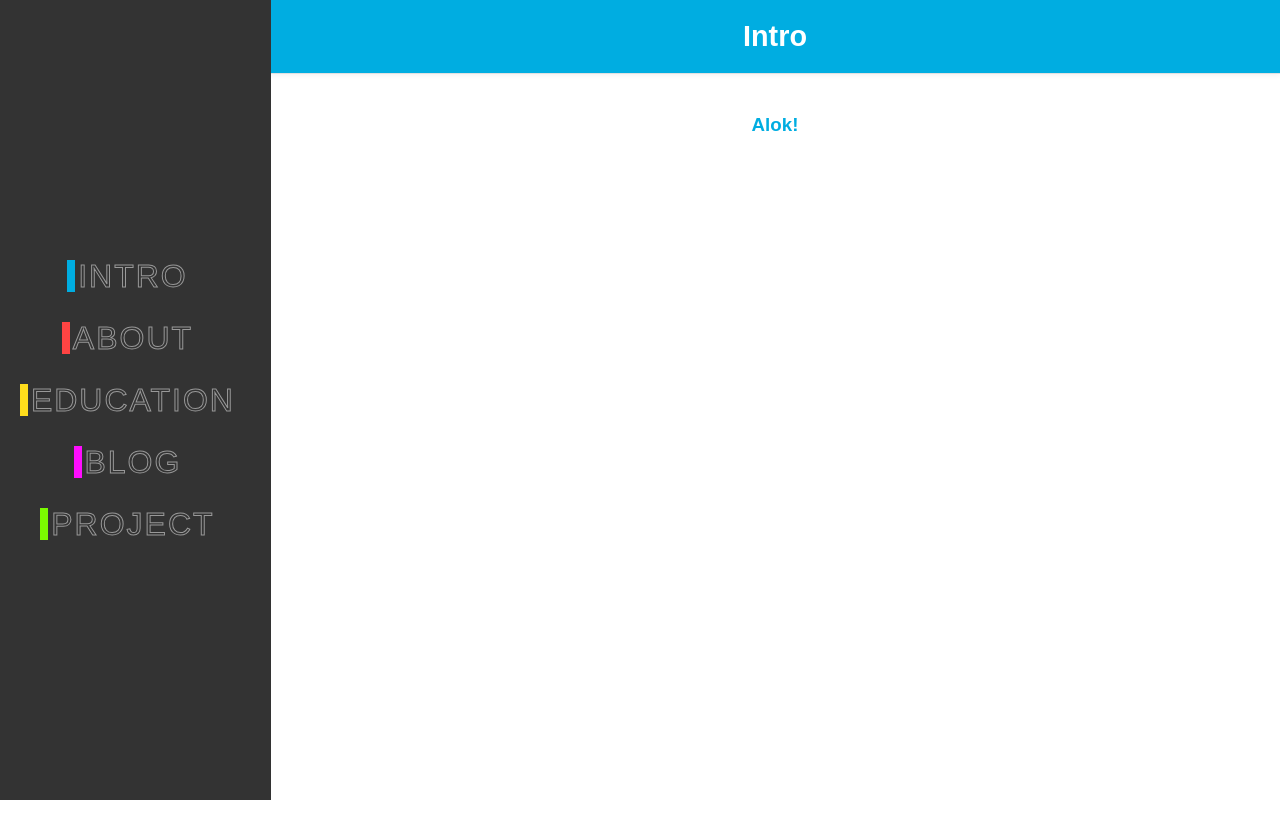
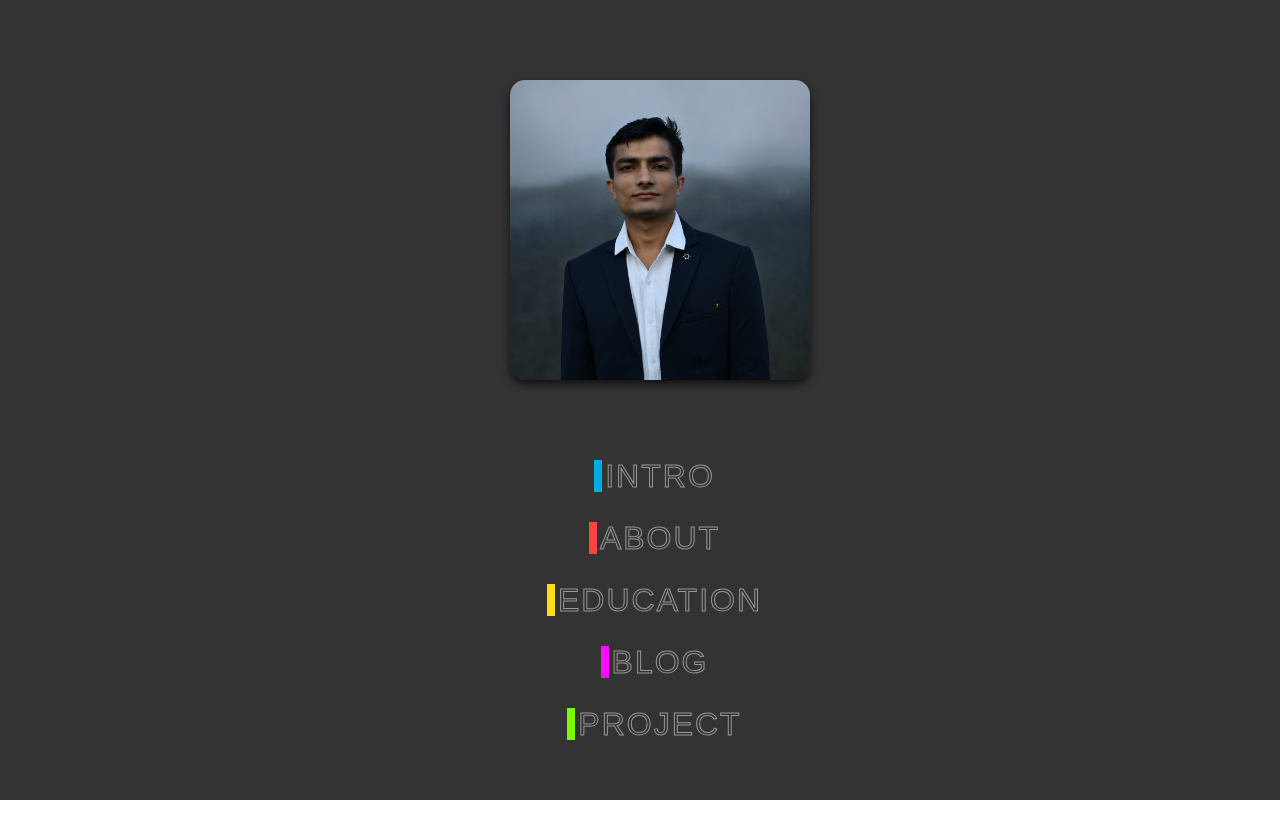
Before and after one commit to Pseudophoenix/Portfolio, a React app: page / in a window 1280 px wide. Shown: the top 838 px of the page. Built offline with nearby package versions, Linux system fonts and the light colour scheme; the HTML template or start-up script is replaced by a standard one.

Commit message:
Photo Added

```diff
--- a/src/CardMenu.css
+++ b/src/CardMenu.css
@@ -9,11 +9,19 @@
   z-index: 100;
   padding-left: 20px;
   padding-right: 25px;
+  justify-content: space-evenly;
   /* transition: linear 0.5s ease-in-out; */
 }
 
 .menu-container-visible {
-  /* left: 0;  */
+  display: flex;
+  flex-direction: column-reverse;
+}
+
+.menu-container-hidden {
+  display: flex;
+  flex-direction: column-reverse;
+
 }
 
 .menu {
@@ -75,6 +83,8 @@
 @media (max-width: 768px) {
   .menu-container {
     transition: left 0.5s linear;
+    flex-direction: column-reverse;
+    /* flex-wrap: wrap-reverse; */
   }
 
   .menu-container-hidden {
@@ -111,3 +121,33 @@
     background-color: white;
   }
 }
+
+.menu-background {
+  position: relative; /* Changed from absolute to relative for better flow */
+  justify-content: center;
+  align-items: center;
+  width: 65%;
+  max-width: 300px; /* Adjust this as needed */
+  aspect-ratio: 1/1; /* Ensures perfect square container */
+  margin: 0 auto;
+  background-color: hwb(0 20% 80%);
+  z-index: -1;
+  padding: 20px; /* Reduced padding for better proportions */
+}
+
+.menu-background img {
+  width: 100%;
+  height: 100%;
+  border-radius: 5%;
+  object-fit: cover;
+  aspect-ratio: 1/1; /* Ensures image maintains square proportions */
+  box-shadow: 0 4px 8px rgba(0, 0, 0, 0.689);
+  transition: transform 0.5s, box-shadow 0.5s;
+}
+
+/* Optional hover effect */
+.menu-background img:hover {
+  transform: scale(1.05);
+  box-shadow: 0 6px 12px rgba(0, 0, 0, 0.8);
+  transition: transform 0.5s, box-shadow 0.5s;
+}
--- a/src/CardMenu.jsx
+++ b/src/CardMenu.jsx
@@ -1,28 +1,75 @@
 import { NavLink } from 'react-router-dom';
 import './CardMenu.css';
-
-const CardMenu = ({isNavBarClosed,setIsNavBarClosed}) => {
+import alok from './assets/alok.jpg';
+import { useLocation } from 'react-router-dom';
+import { useNavigate } from 'react-router-dom';
+const CardMenu = ({ isNavBarClosed, setIsNavBarClosed }) => {
+  const location = useLocation();
+  const navigate = useNavigate();
+  const handleImageClick = () => {
+    // If you want to navigate to home on click, you should use useNavigate hook
+    navigate('/');
+  };
 
   return (
-    <div className={`menu-container ${!isNavBarClosed?'menu-container-hidden':'menu-container-visible'}`} >
-      {/* <button className={isNavBarClosed?'nav-button-closed':'nav-button-open'} onClick={()=>setIsNavBarClosed(!isNavBarClosed)}>X</button> */}
+    <div
+      className={`menu-container ${isNavBarClosed ? 'menu-container-visible' : 'menu-container-hidden'}`}
+      style={location.pathname === '/' ? { width: '100%' } : {}}
+    >
       <ul className="menu">
         <li style={{ '--clr': '#00ade1' }}>
-          <NavLink to="/home" data-text="&nbsp;Intro" onClick={()=>setIsNavBarClosed(!isNavBarClosed)}>&nbsp;Intro&nbsp;</NavLink>
+          <NavLink
+            to="/home"
+            data-text="&nbsp;Intro"
+            onClick={() => setIsNavBarClosed(!isNavBarClosed)}
+          >
+            &nbsp;Intro&nbsp;
+          </NavLink>
         </li>
         <li style={{ '--clr': '#ff4443' }}>
-          <NavLink to="/about" data-text="&nbsp;About" onClick={()=>setIsNavBarClosed(!isNavBarClosed)}>&nbsp;About&nbsp;</NavLink>
+          <NavLink
+            to="/about"
+            data-text="&nbsp;About"
+            onClick={() => setIsNavBarClosed(!isNavBarClosed)}
+          >
+            &nbsp;About&nbsp;
+          </NavLink>
         </li>
         <li style={{ '--clr': '#ffdd1c' }}>
-          <NavLink to="/education" data-text="&nbsp;Education" onClick={()=>setIsNavBarClosed(!isNavBarClosed)}>&nbsp;Education&nbsp;</NavLink>
+          <NavLink
+            to="/education"
+            data-text="&nbsp;Education"
+            onClick={() => setIsNavBarClosed(!isNavBarClosed)}
+          >
+            &nbsp;Education&nbsp;
+          </NavLink>
         </li>
         <li style={{ '--clr': '#ff0dff' }}>
-          <NavLink to="/blog" data-text="&nbsp;Blog" onClick={()=>setIsNavBarClosed(!isNavBarClosed)}>&nbsp;Blog&nbsp;</NavLink>
+          <NavLink
+            to="/blog"
+            data-text="&nbsp;Blog"
+            onClick={() => setIsNavBarClosed(!isNavBarClosed)}
+          >
+            &nbsp;Blog&nbsp;
+          </NavLink>
         </li>
         <li style={{ '--clr': '#7bfb00' }}>
-          <NavLink to="/project" data-text="&nbsp;Project" onClick={()=>setIsNavBarClosed(!isNavBarClosed)}>&nbsp;Project&nbsp;</NavLink>
+          <NavLink
+            to="/project"
+            data-text="&nbsp;Project"
+            onClick={() => setIsNavBarClosed(!isNavBarClosed)}
+          >
+            &nbsp;Project&nbsp;
+          </NavLink>
         </li>
       </ul>
+      <div className="menu-background">
+        <img
+          src={alok}
+          alt="Profile"
+          onClick={handleImageClick}
+        />
+      </div>
     </div>
   );
 };
--- a/src/Cards.css
+++ b/src/Cards.css
@@ -33,7 +33,6 @@
     position: relative;
     left: 0%;
     align-items: center;
-
     width: 40px;
     border-color: transparent;
     background-color: transparent;
@@ -48,18 +47,80 @@
     color: var(--clr);
     border: none;
     border-radius: 5px;
-    box-shadow: 0 2px 4px rgba(0, 0, 0, 0.1);
+    cursor: pointer;
+    box-shadow: 0 4px 8px rgba(0, 0, 0, 0.689);
+                /* 0 6px 0 #3e8e41;  */
     transition: transform 0.1s, box-shadow 0.1s;
-
   }
 
+  .cross-button-closed {
+    display: flex;
+    position: relative;
+    left: 0%;
+    align-items: center;
+    width: 40px;
+    border-color: transparent;
+    background-color: transparent;
+    height: 40px;
+    border-radius: 50%;
+    transition: transform 0.5s;
+    transform-style: preserve-3d;
+    font-size: 16px;
+    cursor: pointer;
+    background-color: white;
+    justify-content: center;
+    color: var(--clr);
+    border: none;
+    border-radius: 5px;
+    cursor: pointer;
+    box-shadow: 0 4px 8px rgba(0, 0, 0, 0.689);
+                /* 0 6px 0 #3e8e41; */
+    transition: all 0.1s ease;
+    /* transition: transform 0.1s, box-shadow 0.1s; */
+  }
 
   .cross-button-open:active {
-    transform: translateY(2px);
-    box-shadow: 0 2px 4px rgba(0, 0, 0, 0.1);
+    display: flex;
+    position: relative;
+    left: 0%;
+    align-items: center;
+    width: 40px;
+    border-color: transparent;
+    background-color: transparent;
+    height: 40px;
+    border-radius: 50%;
+    transition: transform 0.5s;
+    transform-style: preserve-3d;
+    font-size: 16px;
+    cursor: pointer;
+    background-color: white;
+    justify-content: center;
+    color: var(--clr);
+    border: none;
+    border-radius: 5px;
+    transform: translateY(4px);
+    box-shadow: 0 2px 4px rgba(0, 0, 0, 0.2);
+    transition: transform 0.1s, box-shadow 0.1s;
   }
   .cross-button-open:hover {
-
+    display: flex;
+    position: relative;
+    left: 0%;
+    align-items: center;
+    width: 40px;
+    border-color: transparent;
+    height: 40px;
+    border-radius: 50%;
+    transition: transform 0.5s;
+    transform-style: preserve-3d;
+    font-size: 16px;
+    cursor: pointer;
+    /* background-color: var(--clr); */
+    justify-content: center;
+    border: none;
+    border-radius: 5px;
+    /* color: white; */
+    transition: transform 0.1s, box-shadow 0.1s;
   }
 }
 
--- a/src/Home.jsx
+++ b/src/Home.jsx
@@ -27,7 +27,7 @@ function App() {
 
       <Routes>
         {/* Pass UPDATED STATE CONSISTENTLY to all cards */}
-        <Route path="/" element={<HomeCard isNavBarClosed={isNavBarClosed} setIsNavBarClosed={setIsNavBarClosed} />} />
+        <Route path="/" element={<CardMenu isNavBarClosed={isNavBarClosed} setIsNavBarClosed={setIsNavBarClosed} />} />
         <Route path="/home" element={<HomeCard isNavBarClosed={isNavBarClosed} setIsNavBarClosed={setIsNavBarClosed} />} />
         <Route path="/about" element={<AboutCard isNavBarClosed={isNavBarClosed} setIsNavBarClosed={setIsNavBarClosed} />} />
         <Route path="/education" element={<EducationCard isNavBarClosed={isNavBarClosed} setIsNavBarClosed={setIsNavBarClosed} />} />
```
Also changed, not shown: src/assets/alok.jpg (added).
